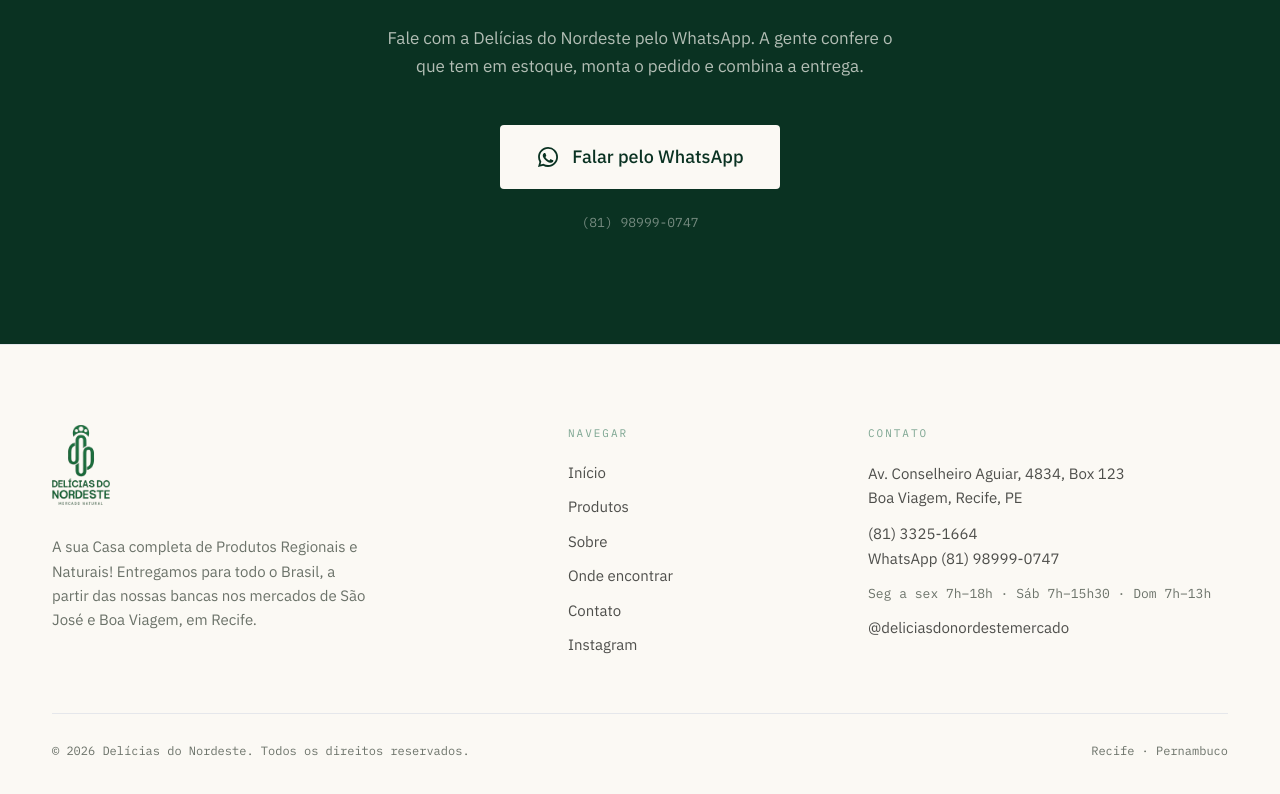
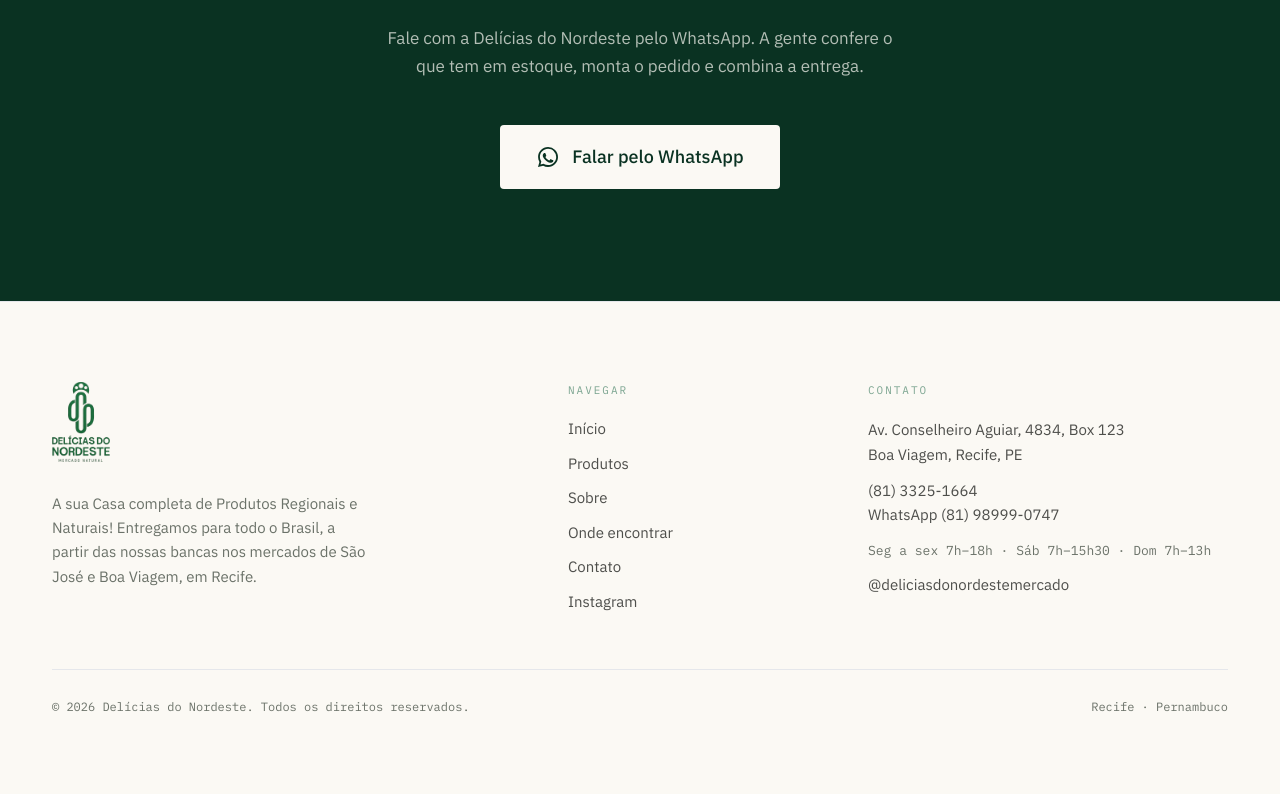
Before and after one commit to kaiopamorim-droid/Deliciasdonordeste, a React (Vite) app: page / in a window 1280 px wide. Shown: the part 7095-7889 px from the top of the page. Built offline with nearby package versions, Linux system fonts and the light colour scheme.

Commit message:
remove numero visivel do CTA

```diff
--- a/src/sections/CTA.jsx
+++ b/src/sections/CTA.jsx
@@ -27,7 +27,6 @@
             Falar pelo WhatsApp
           </a>
 
-          <p className="mt-6 font-mono text-[13px] text-creme/45">{whatsapp.exibicao}</p>
         </Revelar>
       </div>
     </section>
```
